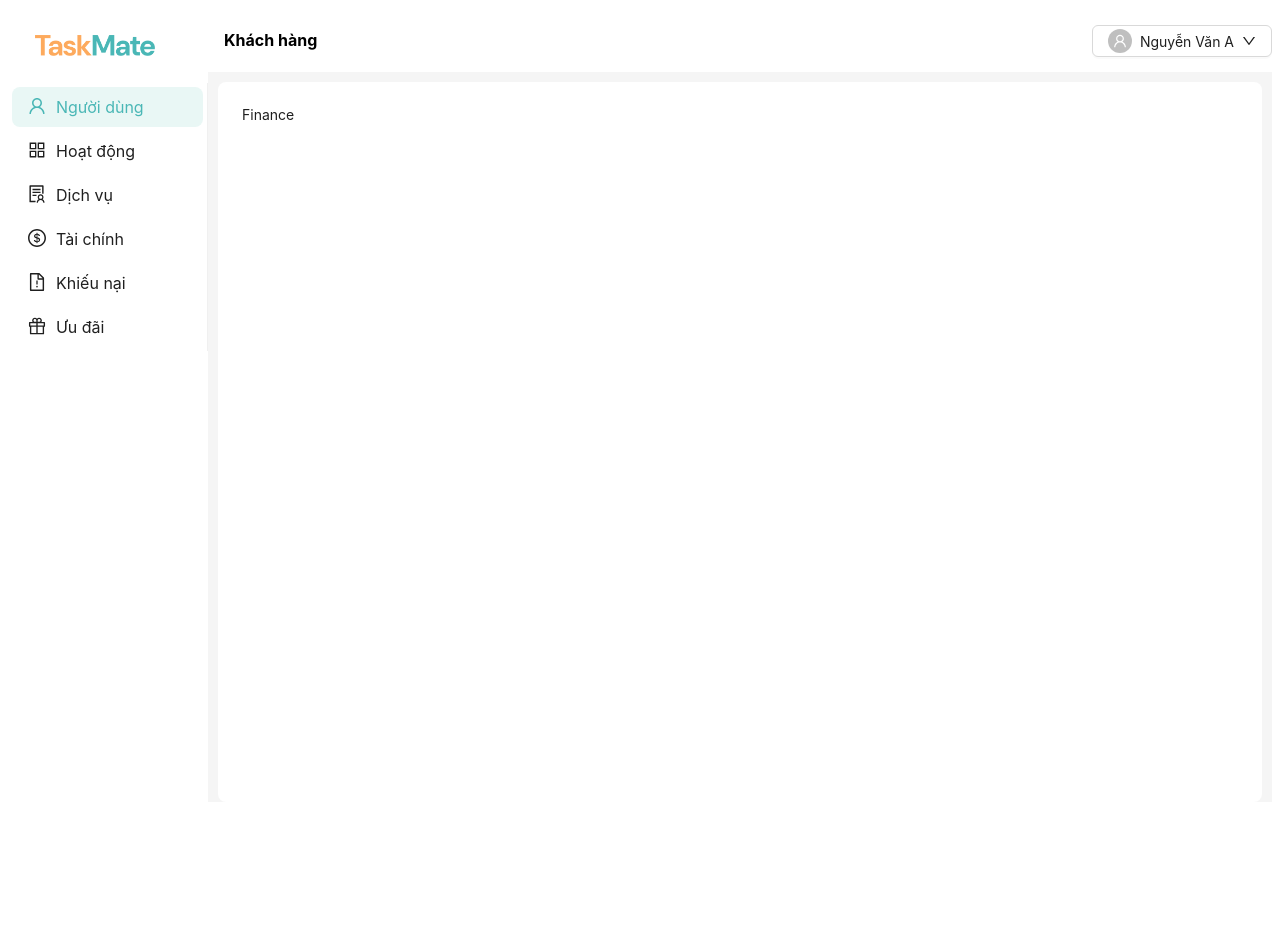
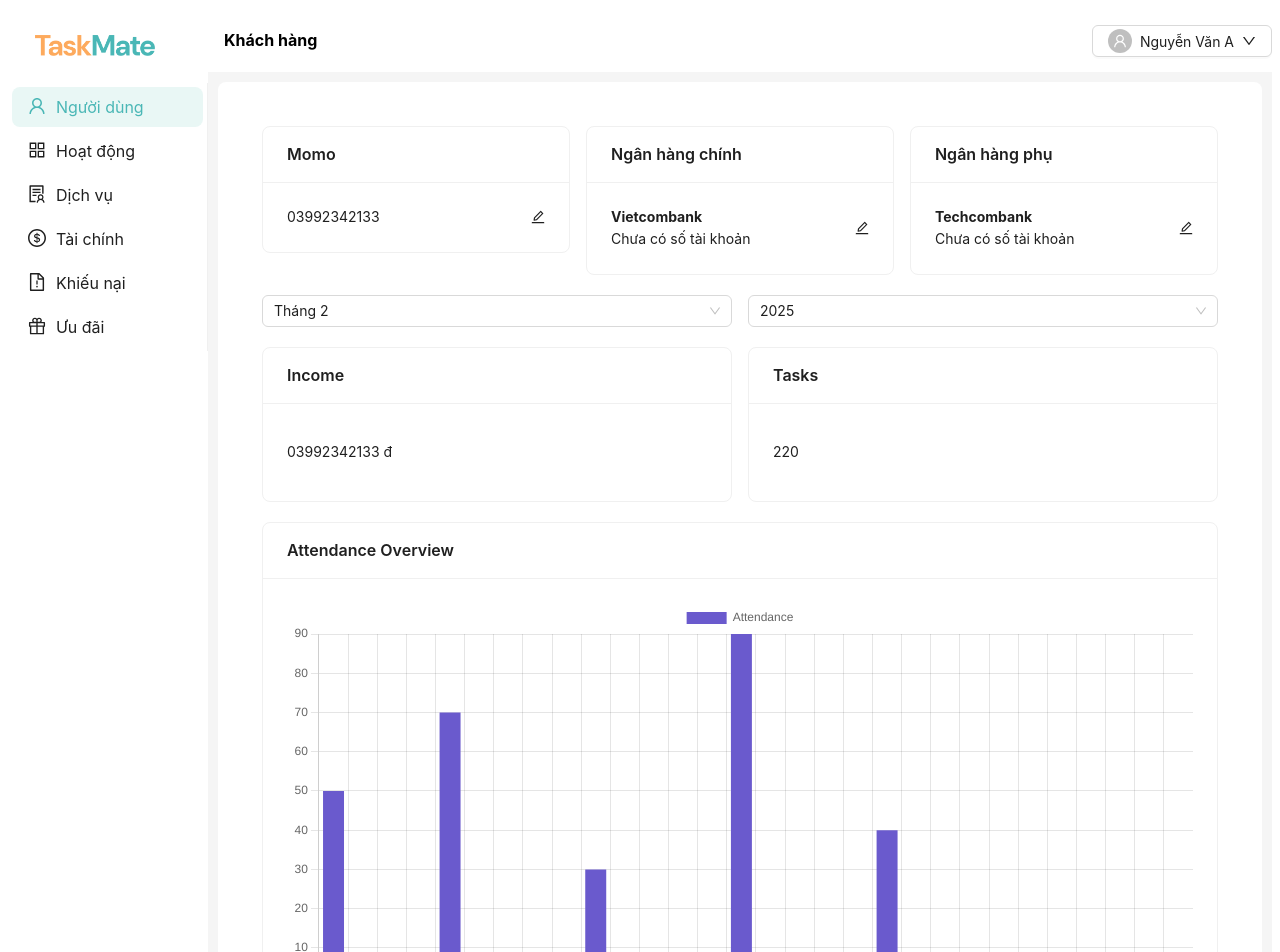
Before and after one commit to KKuyen/SE121_GiupViecApp, a React (Create React App) app in the folder admin/: page /finance in a window 1280 px wide. Shown: the top 952 px of the page. Before the commit the page ends 810 px from the top, so only its background shows below. Built offline with nearby package versions, Linux system fonts and the light colour scheme.

Commit message:
xong giao dien admin

```diff
--- a/admin/package.json
+++ b/admin/package.json
@@ -10,11 +10,15 @@
     "@testing-library/user-event": "^13.5.0",
     "antd": "^5.24.1",
     "axios": "^1.7.9",
+    "chart.js": "^4.4.8",
+    "moment": "^2.30.1",
     "react": "^19.0.0",
+    "react-chartjs-2": "^5.3.0",
     "react-dom": "^19.0.0",
     "react-router": "^7.2.0",
     "react-router-dom": "^7.2.0",
     "react-scripts": "5.0.1",
+    "recharts": "^2.15.1",
     "sass": "^1.85.0",
     "web-vitals": "^2.1.4"
   },
--- a/admin/src/components/Finance/Finance.js
+++ /dev/null
@@ -1,5 +0,0 @@
-import React from "react";
-
-export default function Finance() {
-  return <div>Finance</div>;
-}
--- /dev/null
+++ b/admin/src/components/Finance/Finance.jsx
@@ -0,0 +1,280 @@
+import React, { useState, useEffect } from "react";
+import { Card, Row, Col, Select, Input } from "antd";
+import { Bar } from "react-chartjs-2";
+import "chart.js/auto";
+import moment from "moment";
+import { EditOutlined, CheckOutlined } from "@ant-design/icons";
+
+const { Option } = Select;
+
+const mockData = {
+  "2025-02-01": 50,
+  "2025-02-05": 70,
+  "2025-02-10": 30,
+  "2025-02-15": 90,
+  "2025-02-20": 40,
+};
+
+// Component chọn ngân hàng + nhập số tài khoản (dùng chung 1 nút sửa)
+const BankSelector = ({
+  title,
+  selectedBank,
+  setSelectedBank,
+  accountNumber,
+  setAccountNumber,
+}) => {
+  const [isEditing, setIsEditing] = useState(false);
+
+  const banks = [
+    { name: "Vietcombank", logo: "https://logo.vietcombank.com" },
+    { name: "Techcombank", logo: "https://logo.techcombank.com" },
+    { name: "BIDV", logo: "https://logo.bidv.com" },
+    { name: "Agribank", logo: "https://logo.agribank.com" },
+  ];
+
+  const saveChanges = () => {
+    setIsEditing(false);
+  };
+
+  return (
+    <Card title={title} bordered>
+      {isEditing ? (
+        <>
+          {/* Chọn ngân hàng */}
+          <Row
+            style={{
+              display: "flex",
+              justifyContent: "space-between",
+              alignItems: "center",
+              marginBottom: 10,
+            }}
+          >
+            <Select
+              value={selectedBank}
+              onChange={setSelectedBank}
+              style={{ width: "80%" }}
+            >
+              {banks.map((bank) => (
+                <Option key={bank.name} value={bank.name}>
+                  <img
+                    src={bank.logo}
+                    alt={bank.name}
+                    style={{ width: 20, marginRight: 10 }}
+                  />
+                  {bank.name}
+                </Option>
+              ))}
+            </Select>
+          </Row>
+
+          {/* Nhập số tài khoản */}
+          <Row
+            style={{
+              display: "flex",
+              justifyContent: "space-between",
+              alignItems: "center",
+            }}
+          >
+            <Input
+              value={accountNumber}
+              onChange={(e) => setAccountNumber(e.target.value)}
+              autoFocus
+              style={{ width: "80%" }}
+            />
+            <CheckOutlined
+              onClick={saveChanges}
+              style={{ cursor: "pointer", color: "green" }}
+            />
+          </Row>
+        </>
+      ) : (
+        <Row
+          style={{
+            display: "flex",
+            justifyContent: "space-between",
+            alignItems: "center",
+          }}
+        >
+          <div>
+            <p style={{ margin: 0, fontWeight: "bold" }}>{selectedBank}</p>
+            <p style={{ margin: 0 }}>
+              {accountNumber || "Chưa có số tài khoản"}
+            </p>
+          </div>
+          <EditOutlined
+            onClick={() => setIsEditing(true)}
+            style={{ cursor: "pointer" }}
+          />
+        </Row>
+      )}
+    </Card>
+  );
+};
+
+const FinanceDashboard = () => {
+  const [selectedMonth, setSelectedMonth] = useState(moment().month() + 1);
+  const [selectedYear, setSelectedYear] = useState(moment().year());
+  const [chartData, setChartData] = useState({ labels: [], datasets: [] });
+  const [phone, setPhone] = useState("03992342133");
+  const [isEditingPhone, setIsEditingPhone] = useState(false);
+
+  const [selectedBank, setSelectedBank] = useState("Vietcombank");
+  const [accountNumber, setAccountNumber] = useState(""); // Số tài khoản ngân hàng chính
+
+  const [selectedSubBank, setSelectedSubBank] = useState("Techcombank");
+  const [subAccountNumber, setSubAccountNumber] = useState(""); // Số tài khoản ngân hàng phụ
+
+  // Cập nhật biểu đồ khi tháng/năm thay đổi
+  useEffect(() => {
+    const daysInMonth = 30;
+    const labels = Array.from({ length: daysInMonth }, (_, i) =>
+      moment(
+        `${selectedYear}-${
+          selectedMonth < 10 ? `0${selectedMonth}` : selectedMonth
+        }-01`
+      )
+        .add(i, "days")
+        .format("YYYY-MM-DD")
+    );
+
+    const dataValues = labels.map((date) => mockData[date] || 0);
+
+    setChartData({
+      labels,
+      datasets: [
+        {
+          label: "Attendance",
+          data: dataValues,
+          backgroundColor: "#6A5ACD",
+        },
+      ],
+    });
+  }, [selectedMonth, selectedYear]);
+
+  const handleSavePhone = () => {
+    setIsEditingPhone(false);
+  };
+  const handleDateChange = (month, year) => {
+    setSelectedMonth(month);
+    setSelectedYear(year);
+  };
+
+  return (
+    <div style={{ padding: 20 }}>
+      <Row gutter={16}>
+        {/* Số điện thoại Momo */}
+        <Col span={8}>
+          <Card title="Momo" bordered>
+            {isEditingPhone ? (
+              <Row
+                style={{
+                  display: "flex",
+                  justifyContent: "space-between",
+                  alignItems: "center",
+                }}
+              >
+                <Input
+                  value={phone}
+                  onChange={(e) => setPhone(e.target.value)}
+                  onPressEnter={handleSavePhone}
+                  onBlur={handleSavePhone}
+                  autoFocus
+                  style={{ width: "80%" }}
+                />
+                <CheckOutlined
+                  onClick={handleSavePhone}
+                  style={{ cursor: "pointer", color: "green" }}
+                />
+              </Row>
+            ) : (
+              <Row
+                style={{
+                  display: "flex",
+                  justifyContent: "space-between",
+                  alignItems: "center",
+                }}
+              >
+                <p style={{ margin: 0 }}>{phone}</p>
+                <EditOutlined
+                  onClick={() => setIsEditingPhone(true)}
+                  style={{ cursor: "pointer" }}
+                />
+              </Row>
+            )}
+          </Card>
+        </Col>
+
+        {/* Chọn ngân hàng chính */}
+        <Col span={8}>
+          <BankSelector
+            title="Ngân hàng chính"
+            selectedBank={selectedBank}
+            setSelectedBank={setSelectedBank}
+            accountNumber={accountNumber}
+            setAccountNumber={setAccountNumber}
+          />
+        </Col>
+
+        {/* Chọn ngân hàng phụ */}
+        <Col span={8}>
+          <BankSelector
+            title="Ngân hàng phụ"
+            selectedBank={selectedSubBank}
+            setSelectedBank={setSelectedSubBank}
+            accountNumber={subAccountNumber}
+            setAccountNumber={setSubAccountNumber}
+          />
+        </Col>
+      </Row>
+
+      {/* Chọn tháng & năm */}
+      <Row gutter={16} style={{ marginTop: 20 }}>
+        <Col span={12}>
+          <Select
+            value={selectedMonth}
+            onChange={(value) => handleDateChange(value, selectedYear)}
+            style={{ width: "100%" }}
+          >
+            {Array.from({ length: 12 }, (_, i) => (
+              <Option key={i + 1} value={i + 1}>{`Tháng ${i + 1}`}</Option>
+            ))}
+          </Select>
+        </Col>
+        <Col span={12}>
+          <Select
+            value={selectedYear}
+            onChange={(value) => handleDateChange(selectedMonth, value)}
+            style={{ width: "100%" }}
+          >
+            {Array.from({ length: 5 }, (_, i) => (
+              <Option key={2023 + i} value={2023 + i}>
+                {2023 + i}
+              </Option>
+            ))}
+          </Select>
+        </Col>
+      </Row>
+
+      {/* Thống kê tổng quan */}
+      <Row gutter={16} style={{ marginTop: 20 }}>
+        <Col span={12}>
+          <Card title="Income">
+            <p>03992342133 đ</p>
+          </Card>
+        </Col>
+        <Col span={12}>
+          <Card title="Tasks">
+            <p>220</p>
+          </Card>
+        </Col>
+      </Row>
+
+      {/* Biểu đồ */}
+      <Card title="Attendance Overview" style={{ marginTop: 20 }}>
+        <Bar data={chartData} />
+      </Card>
+    </div>
+  );
+};
+
+export default FinanceDashboard;
--- a/admin/src/components/Report/Report.js
+++ b/admin/src/components/Report/Report.js
@@ -80,14 +80,7 @@ const Report = () => {
         }}
       >
         <Search placeholder="Search" allowClear style={{ width: 300 }} />
-        <Select
-          value={selectedCategory}
-          onChange={setSelectedCategory}
-          style={{ width: 150 }}
-        >
-          <Option value="Người giúp việc">Người giúp việc</Option>
-          <Option value="Khách hàng">Khách hàng</Option>
-        </Select>
+
         <Dropdown overlay={filterMenu} trigger={["click"]}>
           <Button icon={<FilterOutlined />}>Filter</Button>
         </Dropdown>
```
Also changed, not shown: 1 other file (tests, documents, lock files or other folders).
